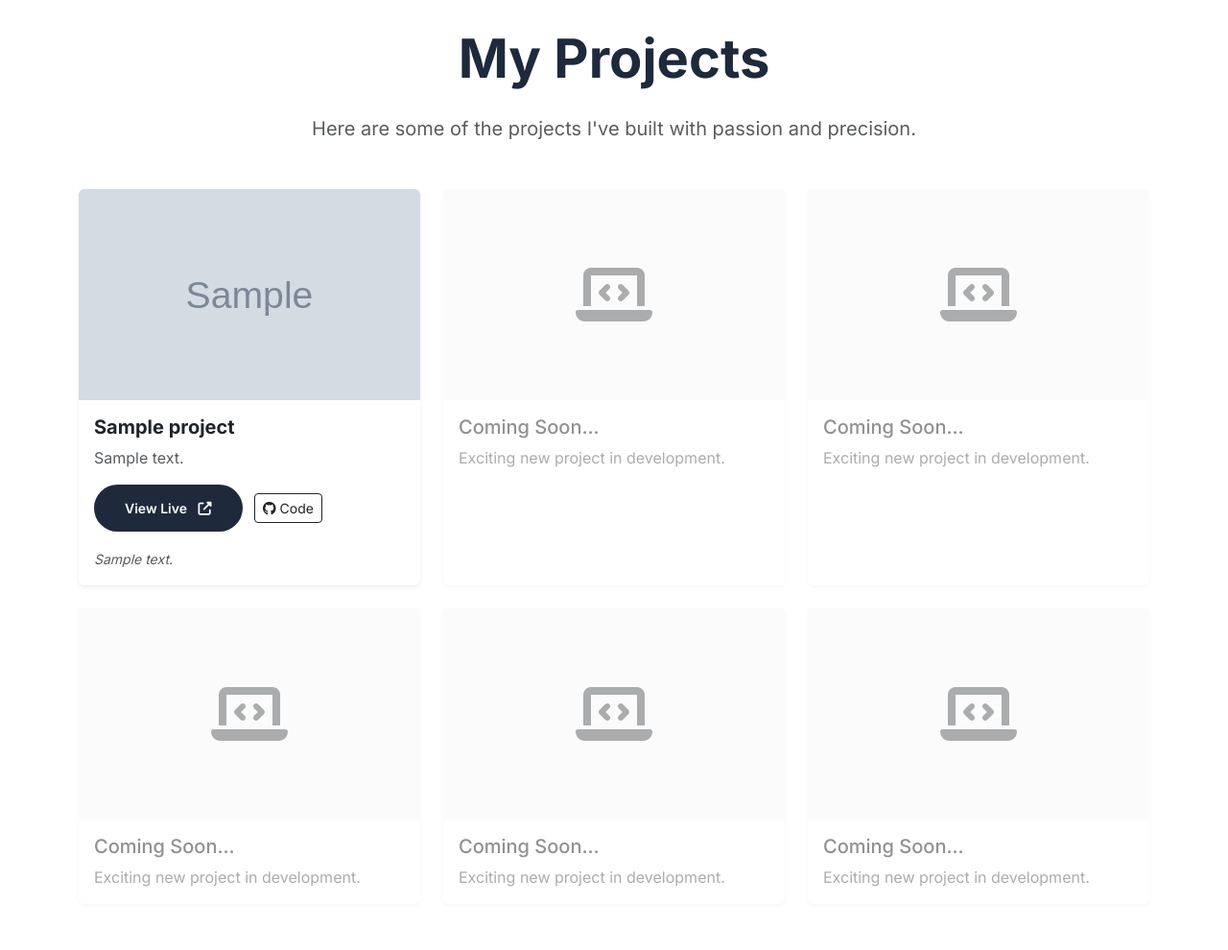
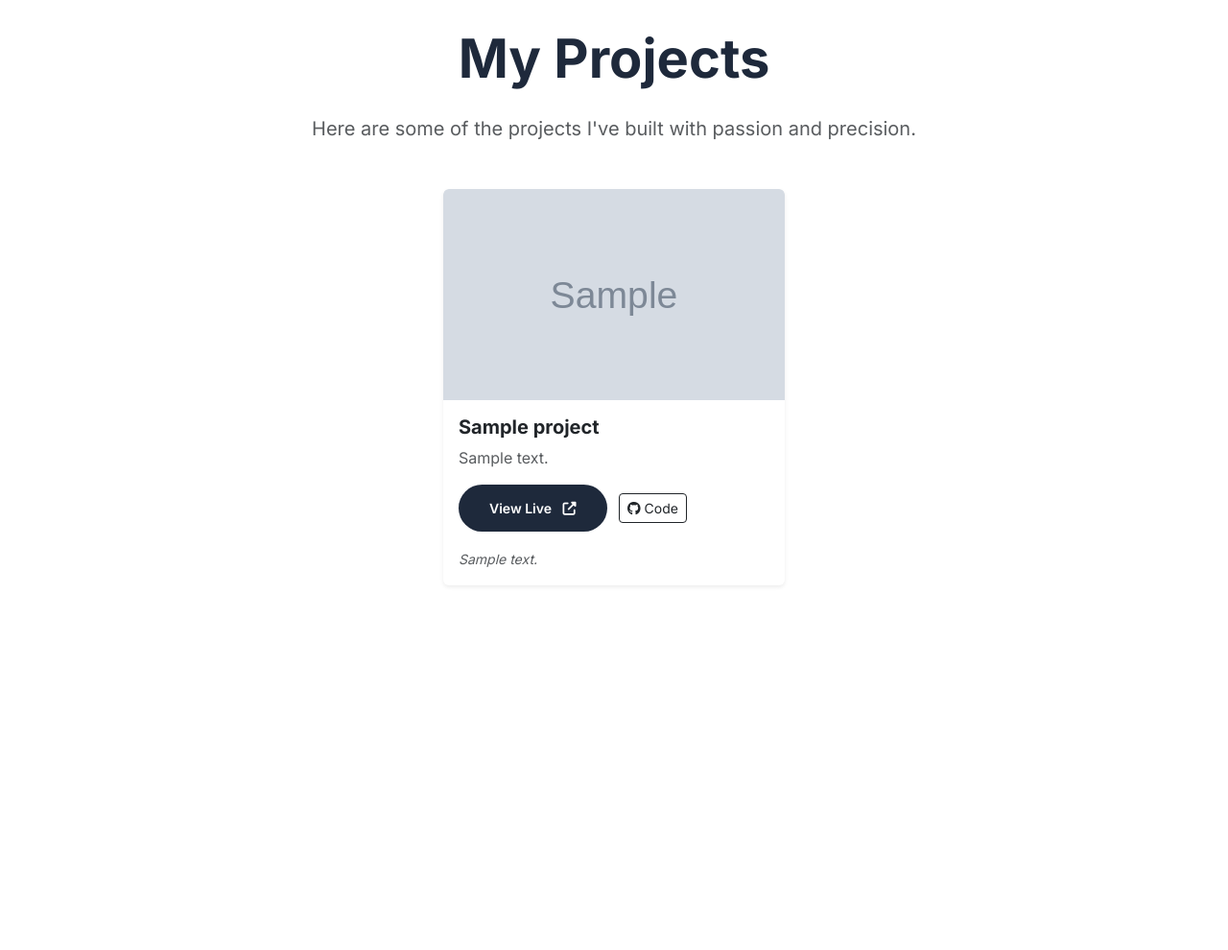
Before and after one commit to VINN5/P.portfolio, a Flask app: page /projects in a window 1280 px wide. Shown: the part 68-1058 px from the top of the page at 96% size. After the commit the page ends 679 px from the top, so only its background shows below. Run offline with Flask 3, Linux system fonts and the light colour scheme; grey boxes marked "Sample" are stand-in pictures; a database or web service that is not in the repository returns one stand-in record (values such as "Sample title").

Commit message:
Fix projects template and app.py for production

```diff
--- a/app.py
+++ b/app.py
@@ -1,7 +1,6 @@
 from flask import Flask, render_template, request, redirect, url_for, flash, send_from_directory
 from pymongo import MongoClient
 import os
-
 
 from dotenv import load_dotenv
 load_dotenv()
@@ -10,6 +9,7 @@ app = Flask(__name__)
 
 app.secret_key = os.getenv('SECRET_KEY', 'your-super-secret-key-here')
 
+# MongoDB Connection
 MONGODB_URI = os.getenv('MONGODB_URI', 'mongodb://localhost:27017/')
 client = MongoClient(MONGODB_URI)
 db = client['portfolio_db']
@@ -45,4 +45,4 @@ def page_not_found(e):
     return render_template('404.html'), 404
 
 if __name__ == '__main__':
-    app.run()
+    app.run(debug=True, port=3000)
--- a/templates/projects.html
+++ b/templates/projects.html
@@ -70,7 +70,6 @@
         }
     }
 
-    /* Hover effect for cards */
     .card {
         transition: transform 0.3s ease, box-shadow 0.3s ease;
     }
@@ -130,25 +129,6 @@
                 </div>
             </div>
             {% endfor %}
-
-            <!-- Safe placeholders: always show up to 6 cards total -->
-            {% set total_slots = 6 %}
-            {% set current_count = projects|length %}
-            {% if current_count < total_slots %}
-                {% for i in range(total_slots - current_count) %}
-                <div class="col-lg-4 col-md-6">
-                    <div class="card h-100 shadow-sm border-0 opacity-50">
-                        <div class="bg-light d-flex align-items-center justify-content-center" style="height: 220px;">
-                            <i class="fas fa-laptop-code fa-4x text-muted"></i>
-                        </div>
-                        <div class="card-body">
-                            <h5 class="card-title">Coming Soon...</h5>
-                            <p class="card-text text-muted">Exciting new project in development.</p>
-                        </div>
-                    </div>
-                </div>
-                {% endfor %}
-            {% endif %}
         </div>
         {% endif %}
     </div>
```
